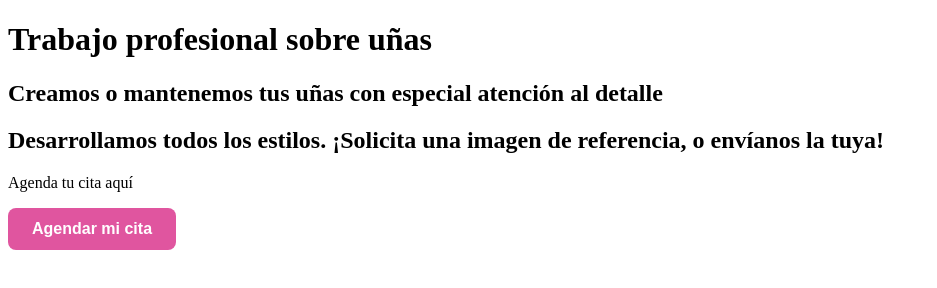
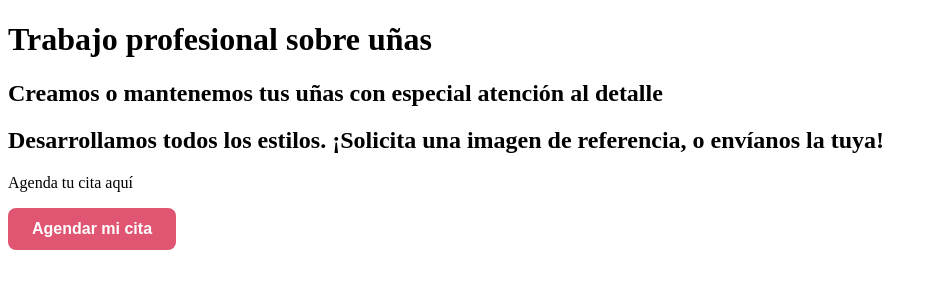
Before and after one commit to FranCampC/francampc.github.io, a plain HTML site: page index.html in a window 1280 px wide. In both pictures the pointer is over the link "Agendar mi cita". Shown: the whole page, without its empty margins (0-937 px from the left). Drawn offline with Linux system fonts and the light colour scheme.

Commit message:
Update index.html

```diff
--- a/index.html
+++ b/index.html
@@ -18,7 +18,7 @@
     }
 
     .button:hover {
-      background-color: #e0559f;
+      background-color: #e05571;
     }
   </style>
 
```
